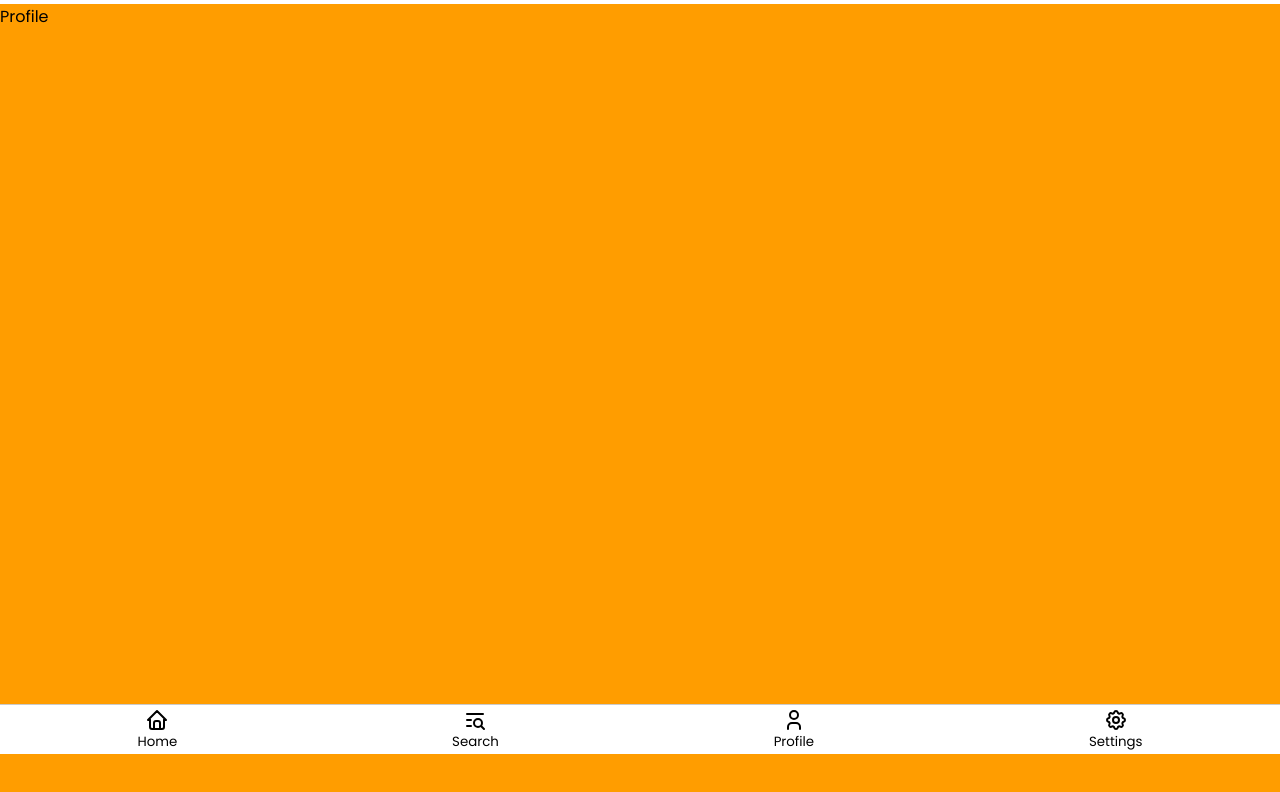
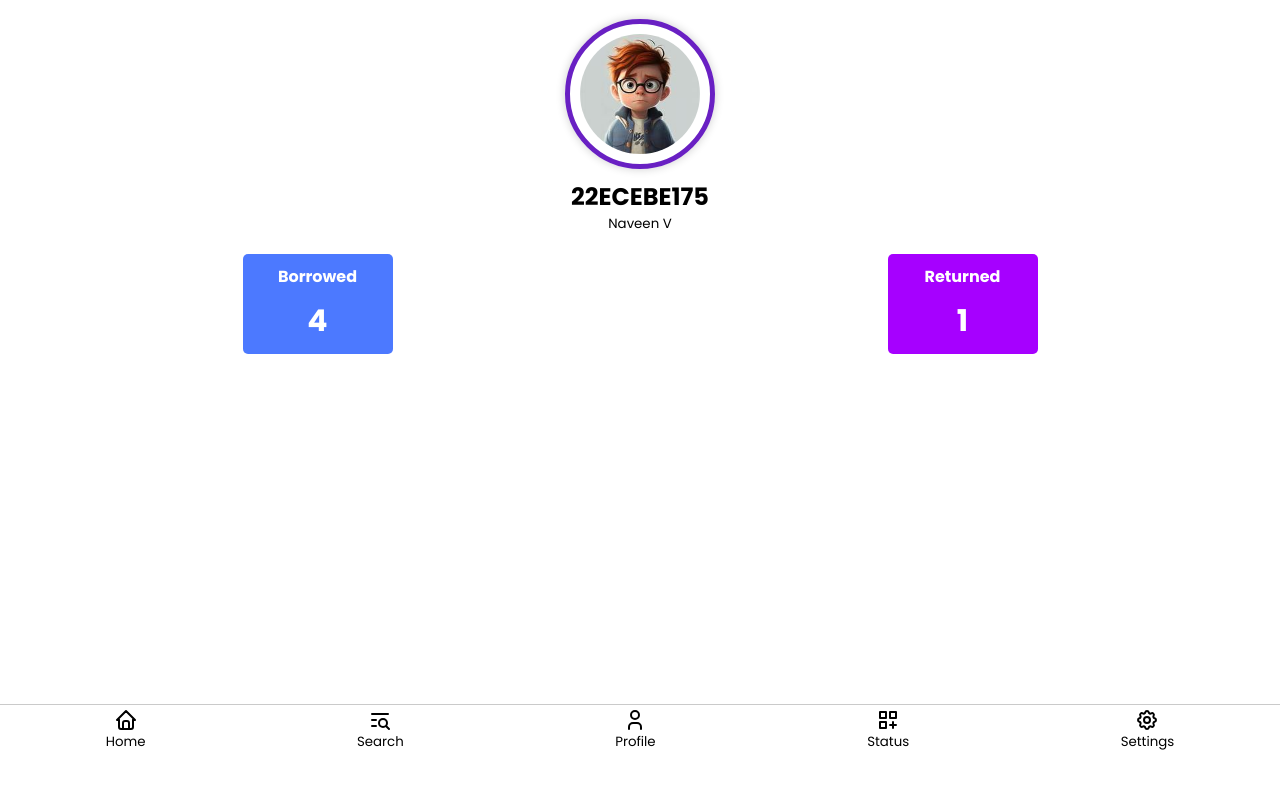
Before and after one commit to Officialdevpro/Honnexus, a plain HTML site: page Frontend/index.html in a window 1280 px wide. Both pictures are taken after a click on the item "Profile". Shown: the part 46-838 px from the top of the page. Drawn offline with Linux system fonts and the light colour scheme.

Commit message:
first commit

```diff
--- a/Frontend/index.html
+++ b/Frontend/index.html
@@ -198,7 +198,25 @@
             </div>
           </div>
         </section>
-        <section class="profile">Profile</section>
+        <section class="profile">
+          <div class="profile-top-portion">
+            <img src="./assets/profile.png" alt="">
+            <div class="profile-details">
+              <h2>22ECEBE175</h2>
+              <small>Naveen V</small>
+            </div>
+          </div>
+          <div class="profile-status">
+            <div class="left-box">
+              <b>Borrowed</b>
+              <h1>4</h1>
+            </div>
+            <div class="right-box">
+              <b>Returned</b>
+              <h1>1</h1>
+            </div>
+          </div>
+        </section>
         <section class="settings">settings</section>
       </main>
       <footer>
@@ -216,6 +234,10 @@
             <small>Profile</small>
           </li>
           <li>
+            <img src="icons/category-plus.svg" alt="" />
+            <small>Status</small>
+          </li>
+          <li>
             <img src="icons/settings.svg" alt="" />
             <small>Settings</small>
           </li>
--- a/Frontend/script.js
+++ b/Frontend/script.js
@@ -13,6 +13,8 @@ document.addEventListener("DOMContentLoaded", function () {
     });
   });
 
+  sections[0].style.display = "flex";
+
   let icon = document.querySelector("svg");
   icon.addEventListener("click", () => {
     document.querySelector(".search-bar").classList.toggle("active");
--- a/Frontend/style.css
+++ b/Frontend/style.css
@@ -66,9 +66,9 @@ main section {
 /* main section.search {
   background-color: rgb(0, 47, 255);
 } */
-main section.profile {
+/* main section.profile {
   background-color: rgb(255, 157, 0);
-}
+} */
 main section.settings {
   background-color: rgb(4, 245, 24);
 }
@@ -110,8 +110,8 @@ main section.settings {
   flex-direction: column;
 }
 .top-row li img {
-  width: 70px;
-  height: 70px;
+  width: 65px;
+  height: 65px;
   background-color: black;
   border-radius: 50%;
   -webkit-border-radius: 50%;
@@ -207,3 +207,70 @@ main section .home {
   display: flex;
   padding: 10px;
 }
+.home {
+  padding: 7px;
+}
+.profile-top-portion {
+  margin-top: 15px;
+  display: flex;
+  justify-content: center;
+  align-items: center;
+  flex-direction: column;
+  gap: 10px;
+}
+.profile-top-portion img {
+  width: 150px;
+  height: 150px;
+  border-radius: 50%;
+  -webkit-border-radius: 50%;
+  -moz-border-radius: 50%;
+  -ms-border-radius: 50%;
+  -o-border-radius: 50%;
+  box-shadow: 0 0 10px rgba(0, 0, 0, 0.2);
+  object-fit: cover;
+  padding: 10px;
+  border: 5px solid #6920c3; /* Outer circle color */
+}
+
+.profile-top-portion .profile-details {
+  display: flex;
+  justify-content: center;
+  align-items: center;
+  flex-direction: column;
+}
+.profile-status {
+  display: flex;
+  justify-content: space-around;
+  align-items: center;
+  gap: 10px;
+  width: 100%;
+}
+.profile-status .left-box,
+.profile-status .right-box {
+  background-color: rgba(0, 64, 255, 0.701);
+  display: flex;
+  justify-content: center;
+  align-items: center;
+  flex-direction: column;
+  color: #fff;
+  gap: 10px;
+  border-radius: 5px;
+  width: 150px;
+  height: 100px;
+  -webkit-border-radius: 5px;
+  -moz-border-radius: 5px;
+  -ms-border-radius: 5px;
+  -o-border-radius: 5px;
+}
+.profile-status .left-box h1,
+.profile-status .right-box h1 {
+  font-size: 30px;
+  font-weight: bold;
+}
+.profile-status .right-box {
+  background-color: rgb(166, 0, 255);
+}
+
+.profile {
+  gap: 20px;
+}
```
Also changed, not shown: Frontend/assets/profile.png (added), Frontend/icons/category-plus.svg (added).
